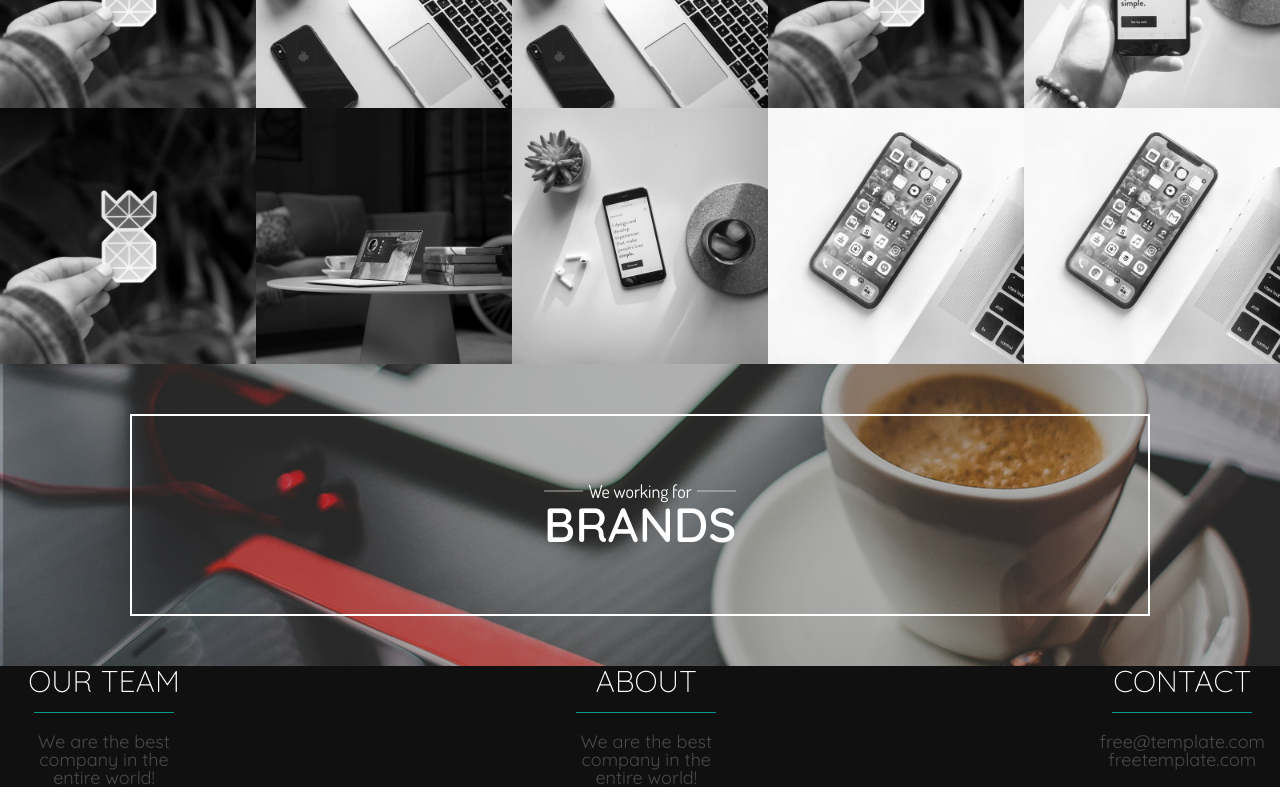
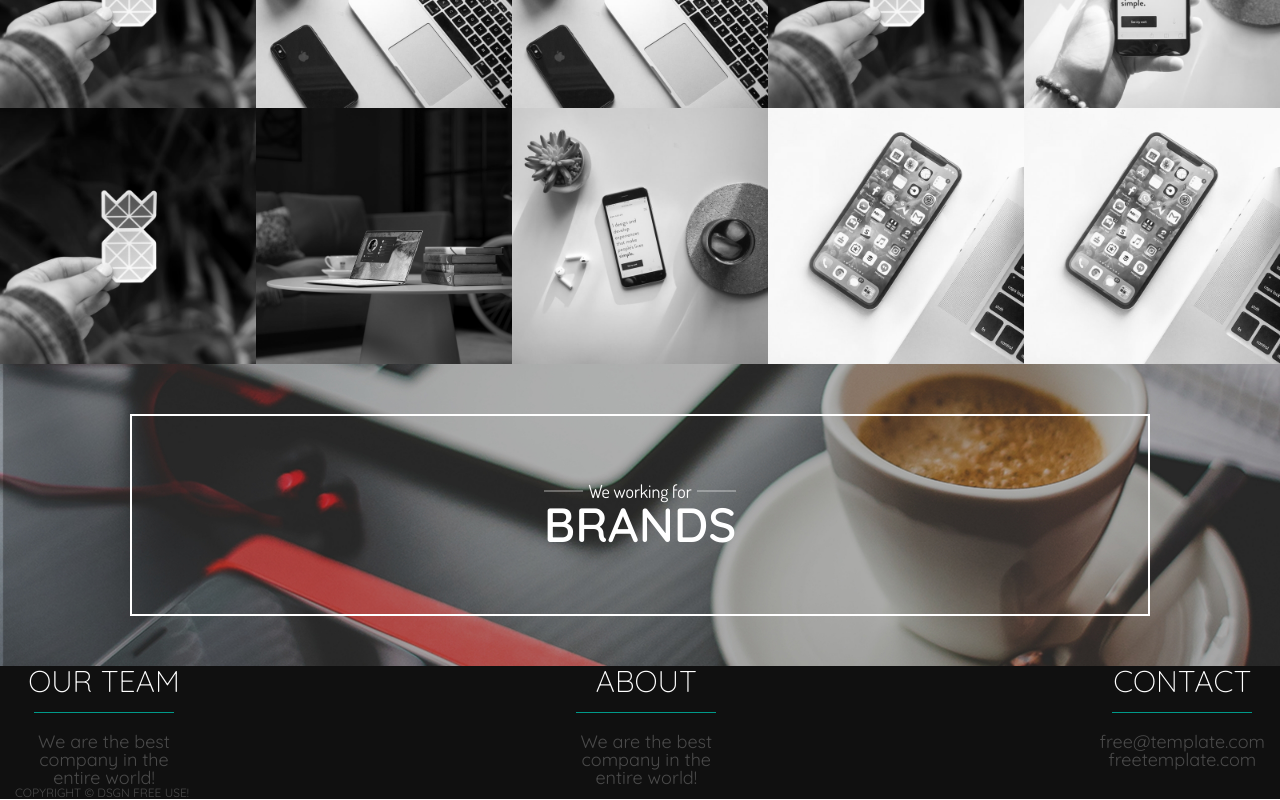
Before and after one commit to tediko/Dsgn, a plain HTML site: page index.html in a window 1280 px wide. Shown: the part 3493-4293 px from the top of the page. Drawn offline with Linux system fonts and the light colour scheme.

Commit message:
Added copyrights to footer

```diff
--- a/index.html
+++ b/index.html
@@ -367,6 +367,7 @@
                     <a href="#" class="footer__link text text-gray">freetemplate.com</a>
                 </div>
             </div>
+            <p class="footer__copy text-small text-gray text-uc">Copyright &copy; DSGN free use!</p>
         </div>
     </footer>
     <script src="js/app.js"></script>
```
